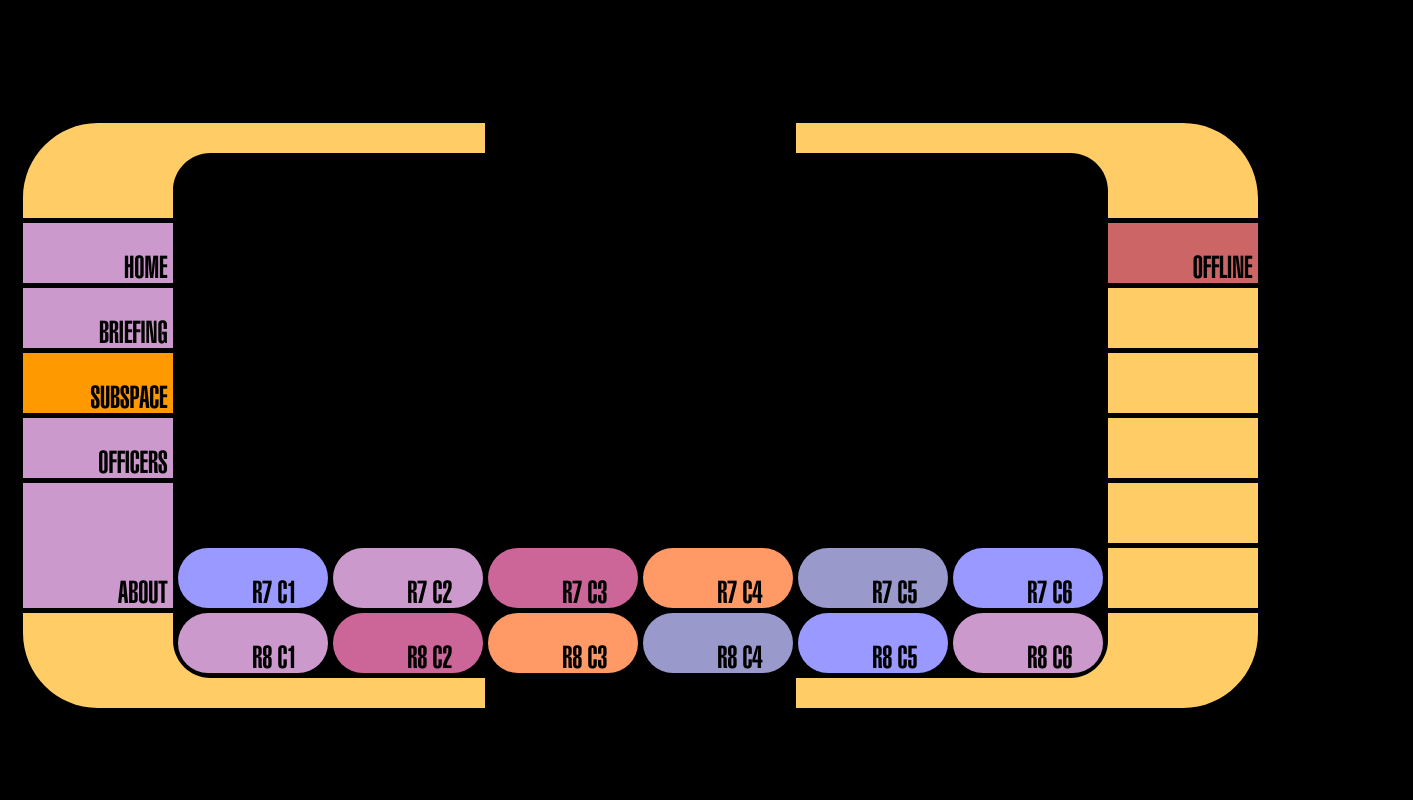
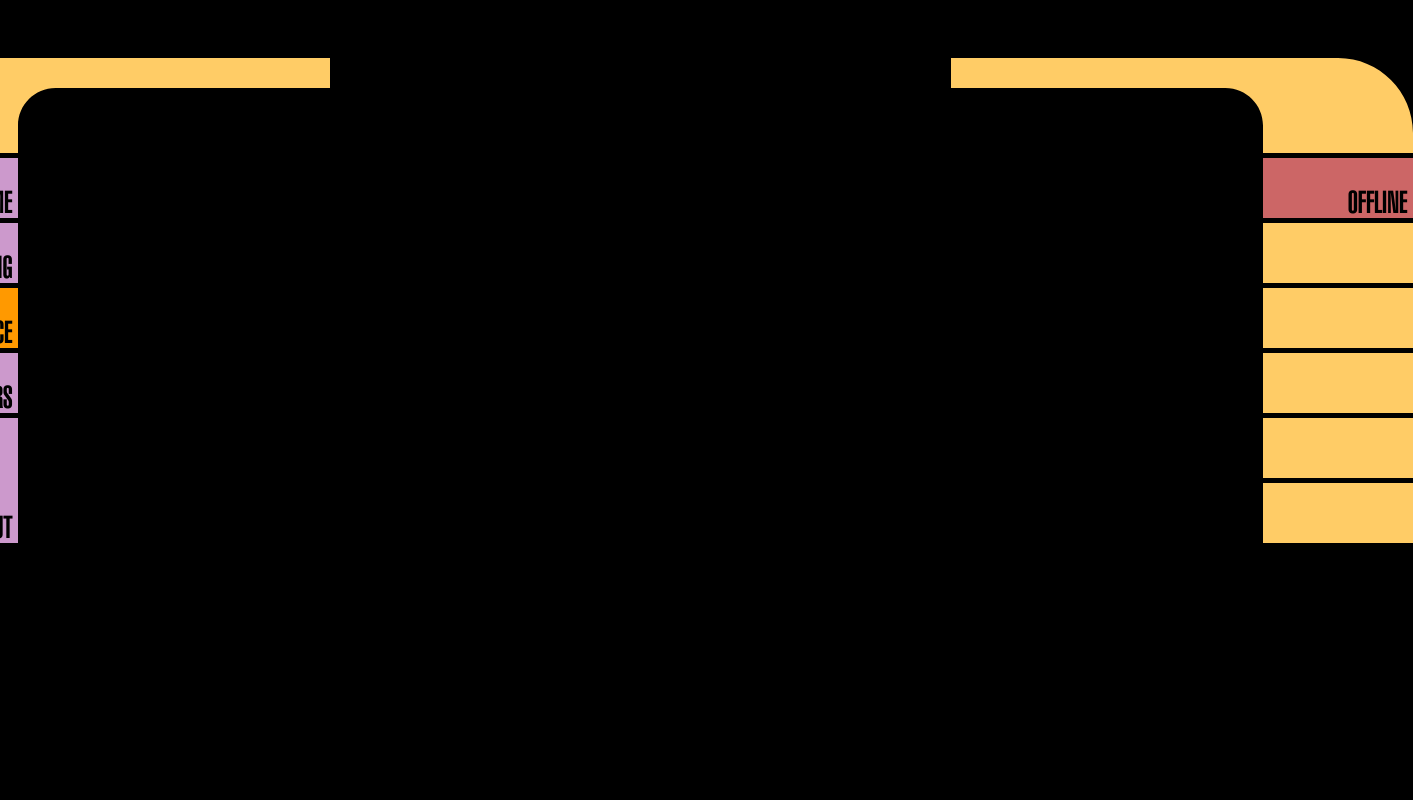
Before and after one commit to zapplebee/dynamicLCARS, a React (Vite) app: page / in a window 1280 px wide. Shown: the top 800 px of the page, 1413 px wide, since content can reach past the window. Built offline with nearby package versions, Linux system fonts and the light colour scheme; no server answers.

Commit message:
Expand LCARS stage for larger terminal pane

```diff
--- a/src/App.tsx
+++ b/src/App.tsx
@@ -25,23 +25,18 @@ function App() {
       </Tabs>
 
       <Matrix>
-        <Pane gridWidth={6} gridHeight={6}>
+        <Pane gridWidth={8} gridHeight={11}>
           <TerminalPane />
         </Pane>
 
-        <Button shape="rounded" color="color2">R7 C1</Button>
-        <Button shape="rounded" color="color3">R7 C2</Button>
-        <Button shape="rounded" color="color4">R7 C3</Button>
-        <Button shape="rounded" color="color6">R7 C4</Button>
-        <Button shape="rounded" color="color1">R7 C5</Button>
-        <Button shape="rounded" color="color2">R7 C6</Button>
-
-        <Button shape="rounded" color="color3">R8 C1</Button>
-        <Button shape="rounded" color="color4">R8 C2</Button>
-        <Button shape="rounded" color="color6">R8 C3</Button>
-        <Button shape="rounded" color="color1">R8 C4</Button>
-        <Button shape="rounded" color="color2">R8 C5</Button>
-        <Button shape="rounded" color="color3">R8 C6</Button>
+        <Button shape="rounded" color="color2">C1</Button>
+        <Button shape="rounded" color="color3">C2</Button>
+        <Button shape="rounded" color="color4">C3</Button>
+        <Button shape="rounded" color="color6">C4</Button>
+        <Button shape="rounded" color="color1">C5</Button>
+        <Button shape="rounded" color="color2">C6</Button>
+        <Button shape="rounded" color="color3">C7</Button>
+        <Button shape="rounded" color="color4">C8</Button>
       </Matrix>
 
       <SessionCommands />
--- a/src/components/Grid.tsx
+++ b/src/components/Grid.tsx
@@ -16,8 +16,8 @@ function Grid({ width, height, children }: GridProps) {
             width: `${width - (STAGE_INSET * 2)}px`,
             height: `${height - (STAGE_INSET * 2)}px`,
             margin: `${STAGE_INSET}px`,
-            gridTemplateColumns: `repeat(8, ${CELL_WIDTH}px)`,
-            gridTemplateRows: `repeat(8, ${CELL_HEIGHT}px)`,
+            gridTemplateColumns: `repeat(10, ${CELL_WIDTH}px)`,
+            gridTemplateRows: `repeat(12, ${CELL_HEIGHT}px)`,
             gap: `${CELL_GAP}px`,
           }}
         >
--- a/src/styles.css
+++ b/src/styles.css
@@ -55,15 +55,15 @@ body {
 }
 
 .lcars-commands {
-  grid-column: 8;
+  grid-column: 10;
   grid-row: 2 / span 6;
   grid-auto-rows: 60px;
 }
 
 .lcars-matrix {
-  grid-column: 2 / span 6;
-  grid-row: 1 / span 8;
-  grid-template-columns: repeat(6, 150px);
+  grid-column: 2 / span 8;
+  grid-row: 1 / span 12;
+  grid-template-columns: repeat(8, 150px);
   grid-auto-rows: 60px;
 }
 
@@ -81,18 +81,18 @@ body {
 }
 
 .lcars-elbow--topRight {
-  grid-column: 8;
+  grid-column: 10;
   grid-row: 1;
 }
 
 .lcars-elbow--bottomLeft {
   grid-column: 1;
-  grid-row: 8;
+  grid-row: 12;
 }
 
 .lcars-elbow--bottomRight {
-  grid-column: 8;
-  grid-row: 8;
+  grid-column: 10;
+  grid-row: 12;
 }
 
 .lcars-elbow svg {
--- a/src/theme.ts
+++ b/src/theme.ts
@@ -1,7 +1,7 @@
 import type { ButtonColor, ButtonShape } from "./types";
 
-export const STAGE_WIDTH = 1245;
-export const STAGE_HEIGHT = 655;
+export const STAGE_WIDTH = 1555;
+export const STAGE_HEIGHT = 785;
 export const STAGE_INSET = 5;
 export const CELL_WIDTH = 150;
 export const CELL_HEIGHT = 60;
```
